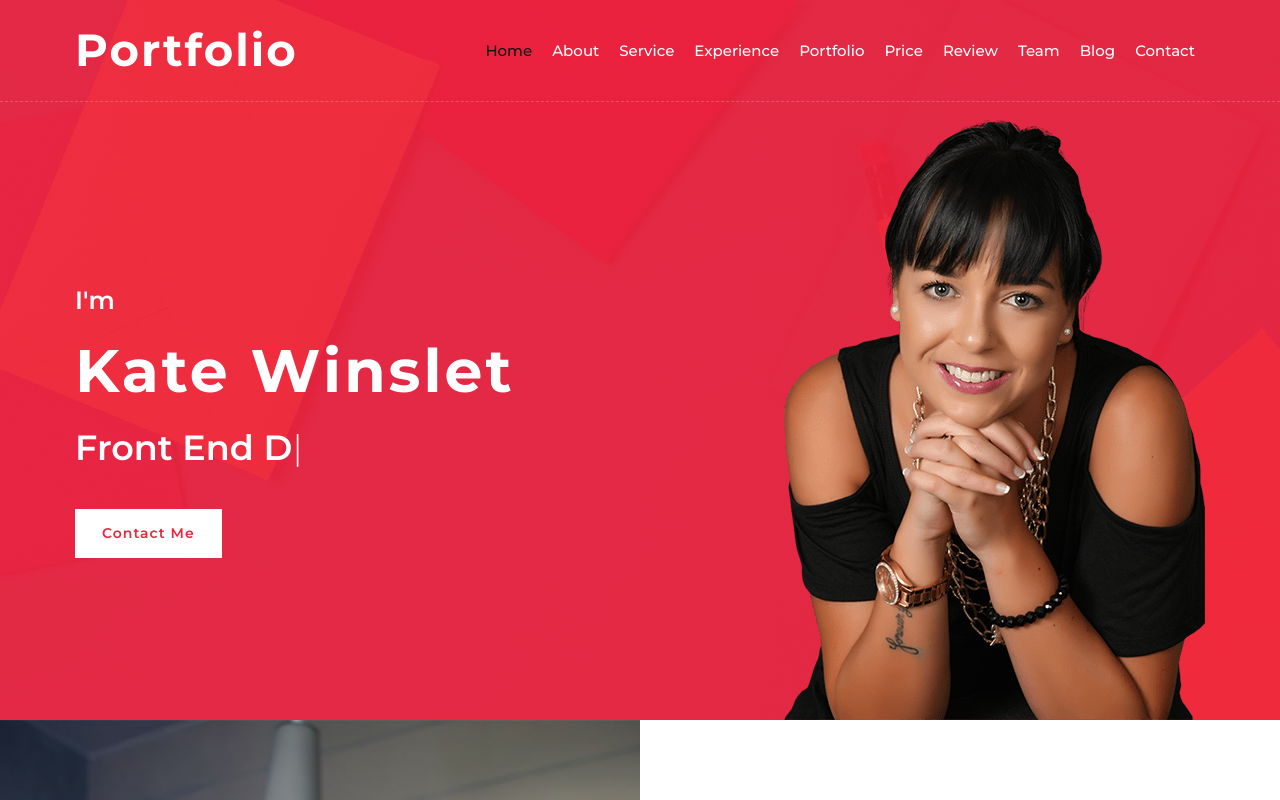
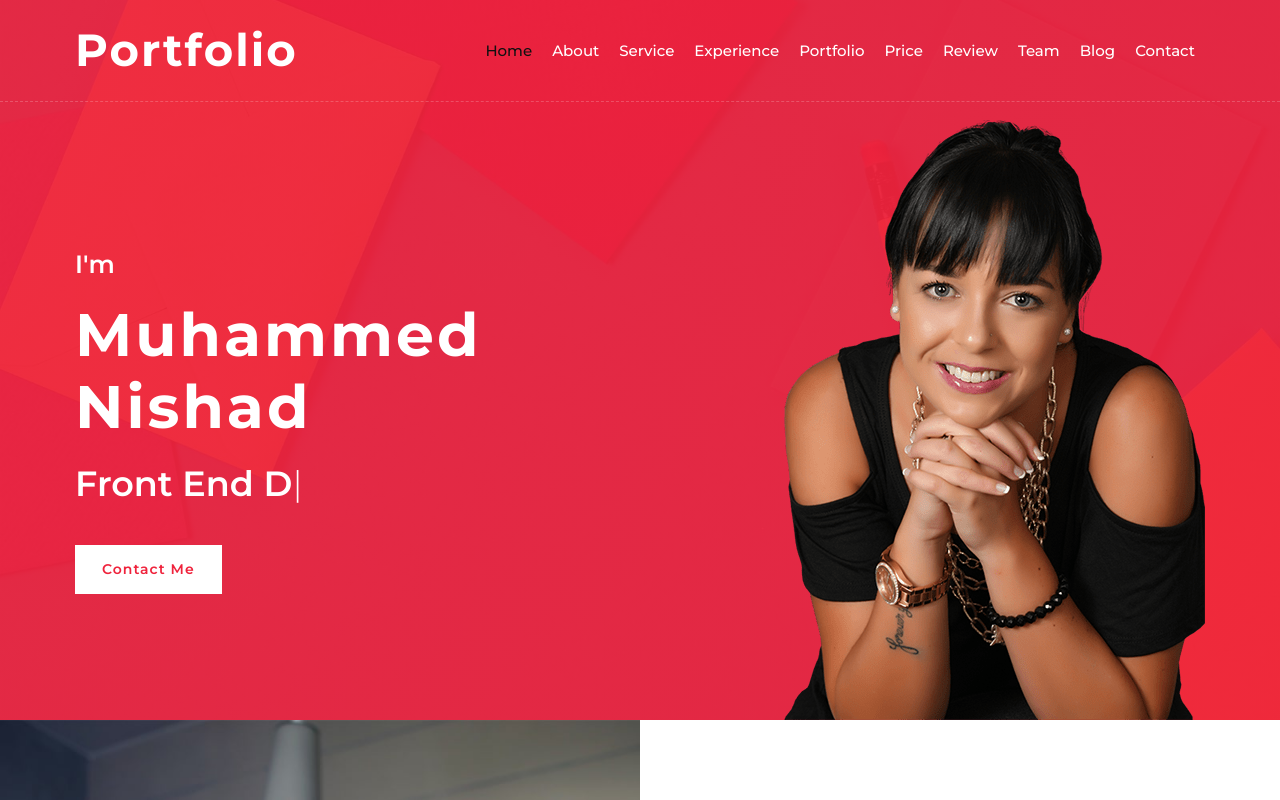
Before and after one commit to NishadMhdTK/jordhanbinnoushad.github.io, a plain HTML site: page index.html in a window 1280 px wide. Shown: the top 800 px of the page. Drawn offline with nearby package versions, Linux system fonts and the light colour scheme.

Commit message:
[UPDT] Added name

```diff
--- a/index.html
+++ b/index.html
@@ -60,7 +60,7 @@
                         <div class="hero-content">
                             <div class="hero-text">
                                 <p>I'm</p>
-                                <h1>Kate Winslet</h1>
+                                <h1>Muhammed Nishad</h1>
                                 <h2></h2>
                                 <div class="typed-text">Web Designer, Web Developer, Front End Developer, Apps Designer, Apps Developer</div>
                             </div>
@@ -741,7 +741,7 @@
             <div class="container-fluid">
                 <div class="container">
                     <div class="footer-info">
-                        <h2>Kate Winslet</h2>
+                        <h2>Muhammed Nishad</h2>
                         <h3>123 Street, New York, USA</h3>
                         <div class="footer-menu">
                             <p>+012 345 67890</p>
```
